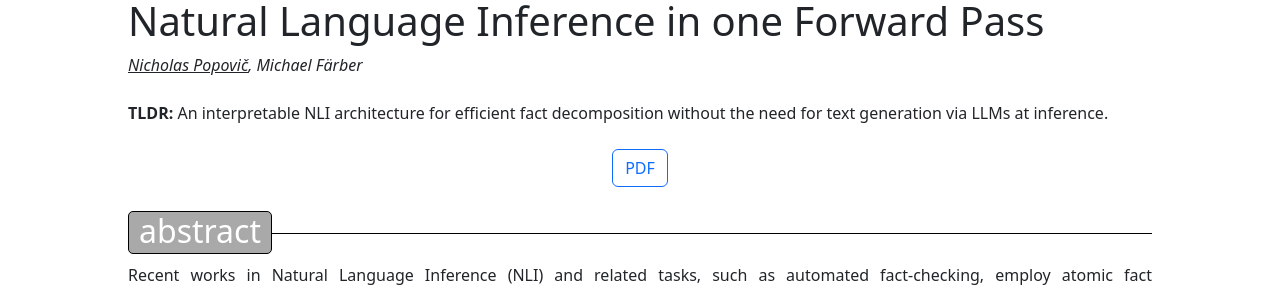
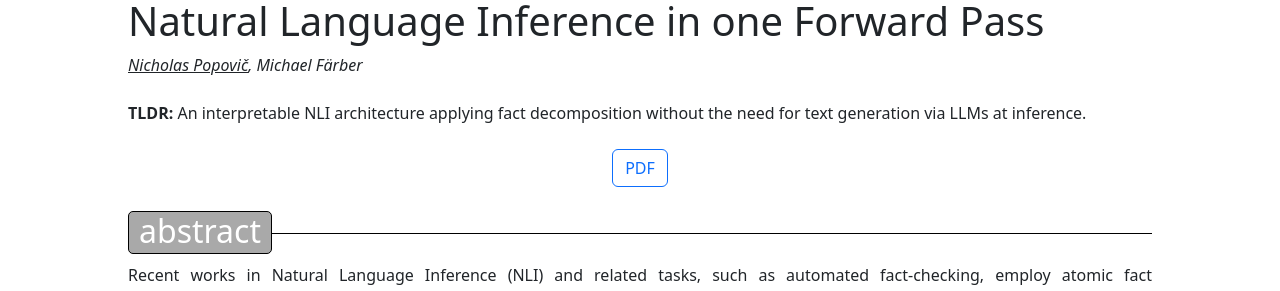
Before and after one commit to nicpopovic/nicpopovic.github.io, a Jekyll site: the page built from publications/jedi.md, in a window 1280 px wide and 900 px high. Shown: the part 190-481 px from the top of the window. Built offline with Jekyll 4.4.1, drawn with Linux system fonts in a browser that asks for light colours; a script that is not in the unit is left out.

Commit message:
Update publications.yml

```diff
--- a/_data/publications.yml
+++ b/_data/publications.yml
@@ -7,7 +7,7 @@
   spotlight: true
   image: "/images/jedi-spotlight.jpg"
   abstract: "Recent works in Natural Language Inference (NLI) and related tasks, such as automated fact-checking, employ atomic fact decomposition to enhance interpretability and robustness. For this, existing methods rely on resource-intensive generative large language models (LLMs) to perform decomposition. We propose JEDI, an encoder-only architecture that jointly performs extractive atomic fact decomposition and interpretable inference without requiring generative models during inference. To facilitate training, we produce a large corpus of synthetic rationales covering multiple NLI benchmarks. Experimental results demonstrate that JEDI achieves competitive accuracy in distribution and significantly improves robustness out of distribution and in adversarial settings over models based solely on extractive rationale supervision. Our findings show that interpretability and robust generalization in NLI can be realized using encoder-only architectures and synthetic rationales."
-  tldr: "An interpretable NLI architecture for efficient fact decomposition without the need for text generation via LLMs at inference."
+  tldr: "An interpretable NLI architecture applying fact decomposition without the need for text generation via LLMs at inference."
   "link": "/publications/jedi"
 
 
```
